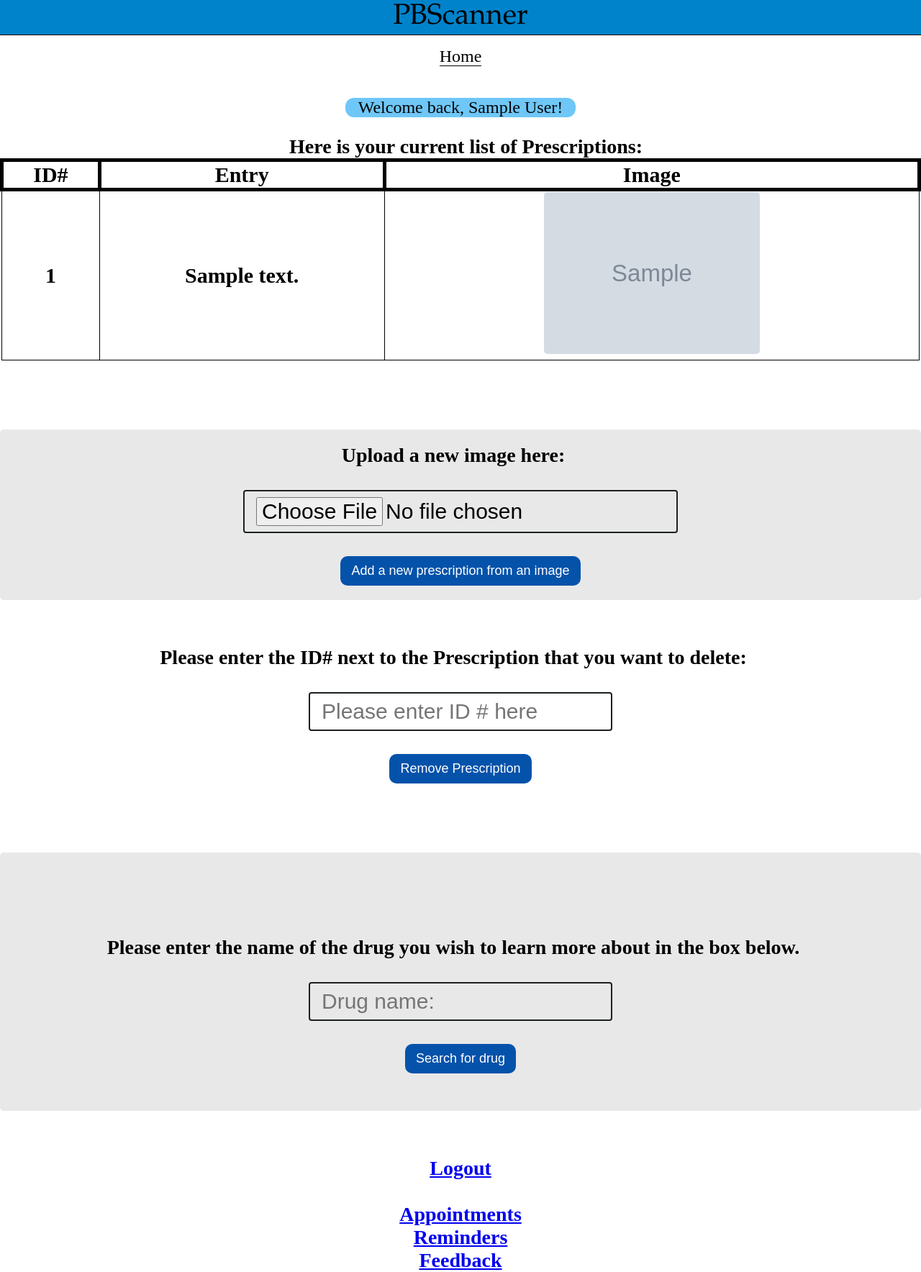
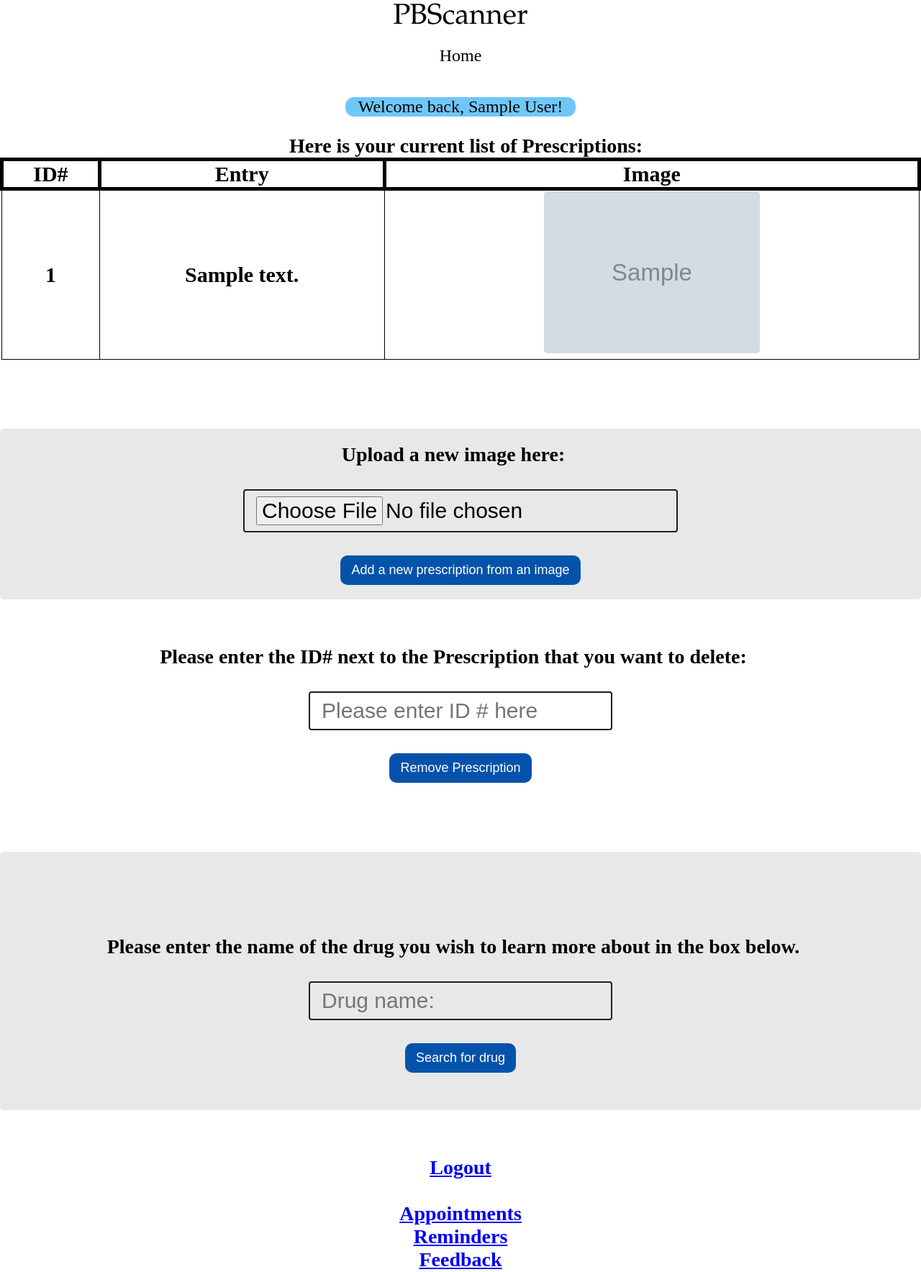
Before and after one commit to edwardjoreilly/Pill_Bottle_Scanner, a Flask app: page / in a window 1280 px wide. Shown: the whole page at 72% size. Run offline with Flask 2, Linux system fonts and the light colour scheme; the visitor is signed in with stand-in values (Sample User, id 1); grey boxes marked "Sample" are stand-in pictures; a database or web service that is not in the repository returns one stand-in record (values such as "Sample title"); some libraries are stand-ins or nearby versions.

Commit message:
Add files via upload

```diff
--- a/static/css/style.css
+++ b/static/css/style.css
@@ -63,15 +63,7 @@ body {
 .drugInformationDivs {
   font-size: 25px;
 }
-header {
-  background-color: #0083cb;
-  align-items: center;
-  box-sizing: border-box;
-  border-bottom: 1px solid #000000;
-}
-.page {
-  border-bottom:1px solid #000000;
-}
+
 header .title {
   font-family: Palatino, URW Palladio L, serif;
   font-size: 40px;
@@ -82,10 +74,12 @@ title1 {
   font-family: Times New Roman;
   font-size: 24px;
 }
+
 div.a {
   font-size: 28px;
   font-weight: 600;
 }
+
 div.b {
   font-family: serif;
 }
@@ -107,16 +101,19 @@ mid .middle {
   background-color: #f2f2f2;
   padding: 20px;
 }
+
 .xshadow {
   border-radius: 5px;
   background-color: #e8e8e8;
   padding: 20px;
 }
+
 .textF{
   height: 200px;
   width: 80%;
   font-size: 20px;
 }
+
 input[type=submit] {
   background-color: #0452aa;
   color: white;
@@ -126,9 +123,11 @@ input[type=submit] {
   cursor: pointer;
   font-size: 18px;
 }
+
 input[type=submit]:hover {
   background-color: #455aa0;
 }
+
 input[type=button]{
   padding: 10px 15px;
   cursor: pointer;
```
